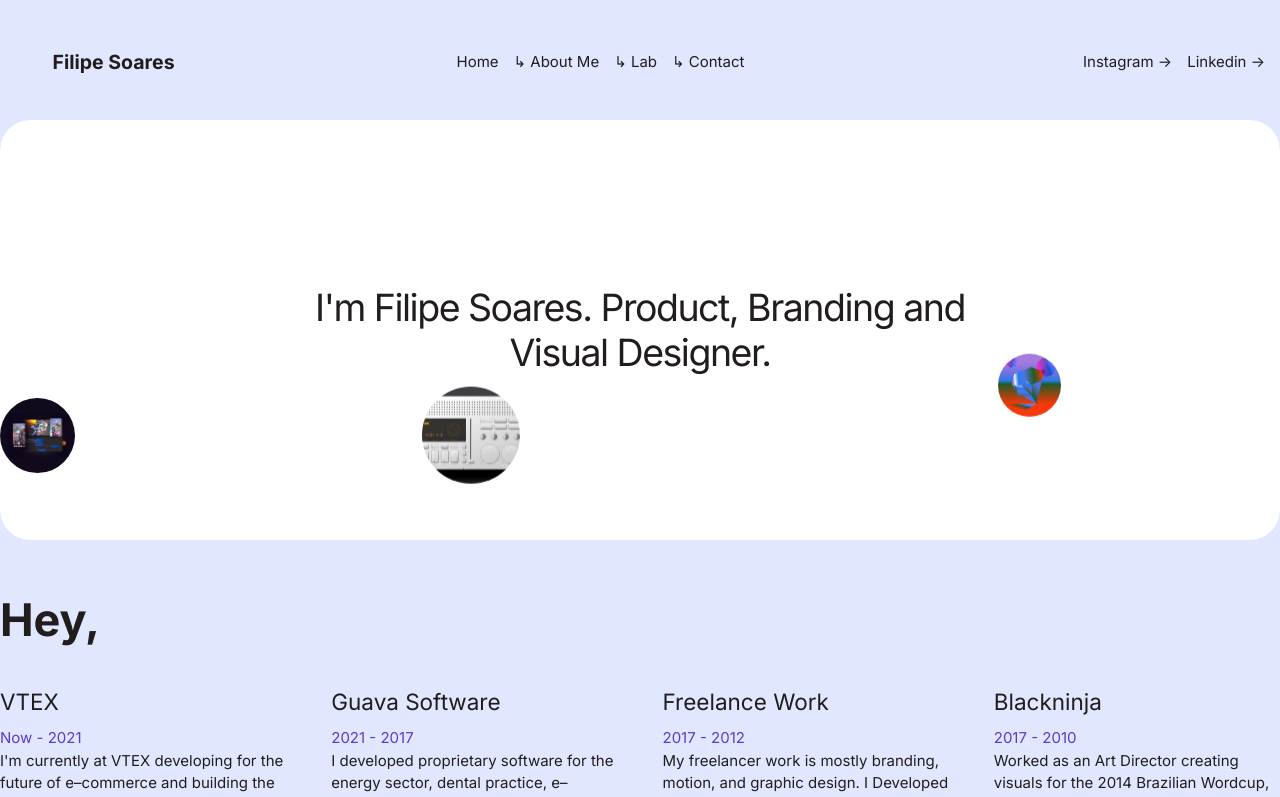
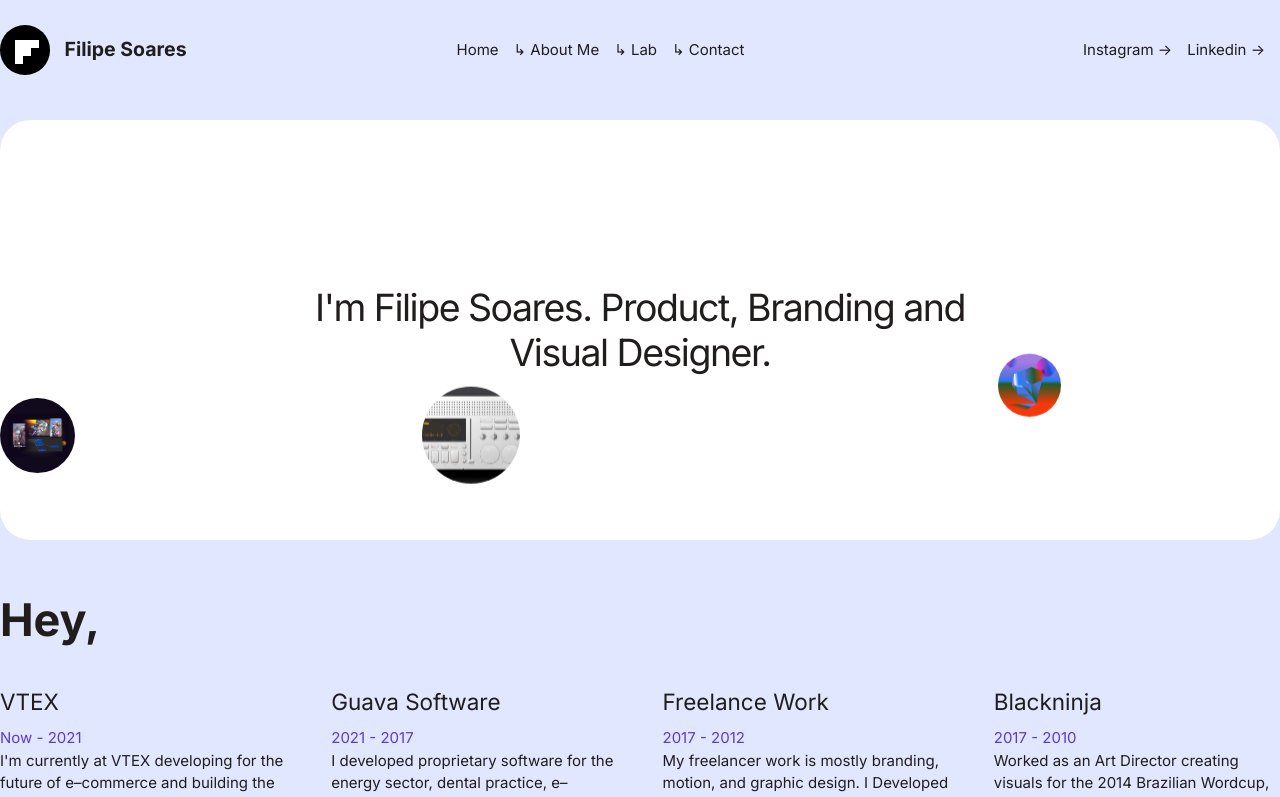
Before and after one commit to filipeafns/filipe.work, a Next.js app: page / in a window 1280 px wide. Shown: the top 797 px of the page. Built offline with nearby package versions, Linux system fonts and the light colour scheme.

Commit message:
Refactors logo

```diff
--- a/components/nav/nav.js
+++ b/components/nav/nav.js
@@ -33,12 +33,16 @@ export default function Nav({ onClick }) {
         <>
             <nav className={style.nav}>
                 <div>
-                    <div className={style.logo} role="presentation">
-                        <svg role="presentation" width="75" height="75" viewBox="0 0 75 75" fill="none" xmlns="http://www.w3.org/2000/svg">
-                            <path fill-rule="evenodd" clip-rule="evenodd" d="M37.5 75C58.2107 75 75 58.2107 75 37.5C75 16.7893 58.2107 0 37.5 0C16.7893 0 0 16.7893 0 37.5C0 58.2107 16.7893 75 37.5 75ZM57.7148 17.8711H20.2148V32.2266V46.2891V60.6445H30.1758V46.2891H41.0156V32.2266H57.7148V17.8711Z" />
-                        </svg>
-                        <h4>Filipe Soares</h4>
-                    </div>
+                    <Link href="/">
+                        <a className={style.logo} role="presentation">
+                            <div>
+                                <span></span>
+                                <span></span>
+                                <span></span>
+                            </div>
+                            <h4>Filipe Soares</h4>
+                        </a>
+                    </Link>
                     <div role="navigation" aria-label="Main Navigation" className={cn({ [style.navmodal]: true, [style.open]: isOpen })}>
                         <ul className={style.links} role="presentation">
                             <li role="presentation"><Link href="/" onClick={handleCloseClick}><a>Home</a></Link></li>
--- a/components/nav/nav.module.scss
+++ b/components/nav/nav.module.scss
@@ -6,18 +6,49 @@
 
 .nav {
   .logo {
+    width: 100%;
     align-items: center;
     display: flex;
     flex: 0 0 30%;
     margin: 0;
-    svg {
-      width: 2.5rem;
-      margin-right: 1rem;
+    div {
+      position: relative;
+      width: 3.3rem;
+      height: 3.3rem;
+      background-color: black;
+      border-radius: 50%;
+      overflow: hidden;
+      span {
+        position: absolute;
+        background-color: white;
+        top: 15px;
+        width: 8px;
+        height: 8px;
+        &:nth-child(1) {
+          left: 15px;
+          height: 24px;
+        }
+        &:nth-child(2) {
+          left: 23px;
+          height: 16px;
+        }
+        &:nth-child(3) {
+          left: 31px;
+          height: 8px;
+        }
+      }
     }
     h4 {
       display: inline;
       margin: 0;
       width: fit-content;
+      margin-left: 1rem;
+    }
+    &:hover span {
+      animation: slide .4s cubic-bezier(.47, .05, 1, .07);
+      &:nth-child(1) { animation-delay: 10ms;}
+      &:nth-child(2) { animation-delay: 80ms;}
+      &:nth-child(3) { animation-delay: 150ms;}
     }
   }
   > div { padding: 2rem;}
@@ -114,3 +145,9 @@
     }
   }
 }
+
+
+@keyframes slide {
+  0% { transform: translateY(0px); }
+  100% { transform: translateY(100px); }
+}
```
